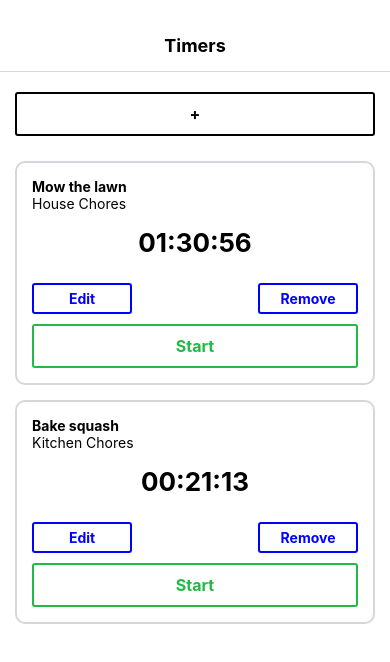
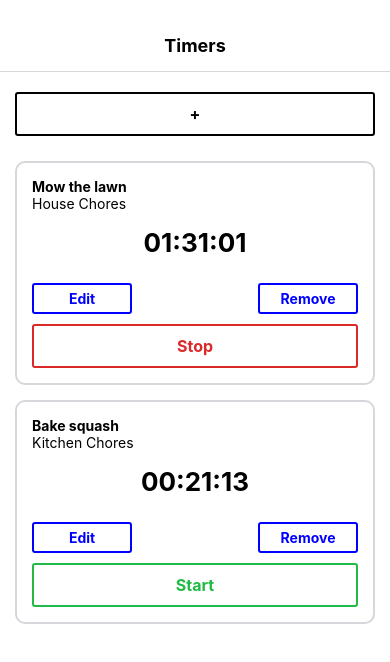
Before and after one commit to uzerp2/timeTrackingV2, a React Native app: screen / in a window 390 px wide. Shown: the top 662 px of the page. Built offline with nearby package versions, Linux system fonts and the light colour scheme.

Commit message:
// 6-ой урок

```diff
--- a/App.js
+++ b/App.js
@@ -423,17 +423,149 @@
 
 
 
+// ////////////////////////////////////////////////////////////////////////////////////////
+// // 5-ый урок
+
+// import React from 'react';
+// import uuidv4 from 'uuid/v4';
+
+// import { StyleSheet, View, ScrollView, Text } from 'react-native';
+
+// import { newTimer } from './src/time-tracking/utils/TimerUtils';
+// import EditableTimer from './src/time-tracking/5/components/EditableTimer';
+// import ToggleableTimerForm from './src/time-tracking/5/components/ToggleableTimerForm';
+
+// export default class App extends React.Component {
+//   state = {
+//     timers: [
+//       {
+//         title: 'Mow the lawn',
+//         project: 'House Chores',
+//         id: uuidv4(),
+//         elapsed: 5456099,
+//         isRunning: true,
+//       },
+//       {
+//         title: 'Bake squash',
+//         project: 'Kitchen Chores',
+//         id: uuidv4(),
+//         elapsed: 1273998,
+//         isRunning: false,
+//       },
+//     ],
+//   };
+
+//   handleCreateFormSubmit = timer => {
+//     const { timers } = this.state;
+
+//     this.setState({
+//       timers: [newTimer(timer), ...timers],
+//     });
+//   };
+
+//   handleFormSubmit = attrs => {
+//     const { timers } = this.state;
+
+//     this.setState({
+//       timers: timers.map(timer => {
+//         if (timer.id === attrs.id) {
+//           const { title, project } = attrs;
+
+//           return {
+//             ...timer,
+//             title,
+//             project,
+//           };
+//         }
+
+//         return timer;
+//       }),
+//     });
+//   };
+
+//   handleRemovePress = timerId => {
+//     this.setState({
+//       timers: this.state.timers.filter(t => t.id !== timerId),
+//     });
+//   };
+
+//   render() {
+//     const { timers } = this.state;
+
+//     return (
+//       <View style={styles.appContainer}>
+//         <View style={styles.titleContainer}>
+//           <Text style={styles.title}>Timers</Text>
+//         </View>
+//         <ScrollView style={styles.timerList}>
+//           <ToggleableTimerForm
+//             onFormSubmit={this.handleCreateFormSubmit}
+//           />
+//           {timers.map(
+//             ({ title, project, id, elapsed, isRunning }) => (
+//               <EditableTimer
+//                 key={id}
+//                 id={id}
+//                 title={title}
+//                 project={project}
+//                 elapsed={elapsed}
+//                 isRunning={isRunning}
+//                 onFormSubmit={this.handleFormSubmit}
+//                 onRemovePress={this.handleRemovePress}
+//               />
+//             ),
+//           )}
+//         </ScrollView>
+//       </View>
+//     );
+//   }
+// }
+
+// const styles = StyleSheet.create({
+//   appContainer: {
+//     flex: 1,
+//   },
+//   titleContainer: {
+//     paddingTop: 35,
+//     paddingBottom: 15,
+//     borderBottomWidth: 1,
+//     borderBottomColor: '#D6D7DA',
+//   },
+//   title: {
+//     fontSize: 18,
+//     fontWeight: 'bold',
+//     textAlign: 'center',
+//   },
+//   timerList: {
+//     paddingBottom: 15,
+//   },
+// });
+
+
+
+
+
+
+
+
+
 ////////////////////////////////////////////////////////////////////////////////////////
-// 5-ый урок
+// 6-ый урок
 
 import React from 'react';
 import uuidv4 from 'uuid/v4';
 
-import { StyleSheet, View, ScrollView, Text } from 'react-native';
+import {
+  StyleSheet,
+  View,
+  ScrollView,
+  Text,
+  KeyboardAvoidingView,
+} from 'react-native';
 
 import { newTimer } from './src/time-tracking/utils/TimerUtils';
-import EditableTimer from './src/time-tracking/5/components/EditableTimer';
-import ToggleableTimerForm from './src/time-tracking/5/components/ToggleableTimerForm';
+import EditableTimer from './src/time-tracking/6/components/EditableTimer';
+import ToggleableTimerForm from './src/time-tracking/6/components/ToggleableTimerForm';
 
 export default class App extends React.Component {
   state = {
@@ -454,6 +586,29 @@
       },
     ],
   };
+
+  componentDidMount() {
+    const TIME_INTERVAL = 1000;
+
+    this.intervalId = setInterval(() => {
+      const { timers } = this.state;
+
+      this.setState({
+        timers: timers.map(timer => {
+          const { elapsed, isRunning } = timer;
+
+          return {
+            ...timer,
+            elapsed: isRunning ? elapsed + TIME_INTERVAL : elapsed,
+          };
+        }),
+      });
+    }, TIME_INTERVAL);
+  }
+
+  componentWillUnmount() {
+    clearInterval(this.intervalId);
+  }
 
   handleCreateFormSubmit = timer => {
     const { timers } = this.state;
@@ -489,6 +644,27 @@
     });
   };
 
+  toggleTimer = timerId => {
+    this.setState(prevState => {
+      const { timers } = prevState;
+
+      return {
+        timers: timers.map(timer => {
+          const { id, isRunning } = timer;
+
+          if (id === timerId) {
+            return {
+              ...timer,
+              isRunning: !isRunning,
+            };
+          }
+
+          return timer;
+        }),
+      };
+    });
+  };
+
   render() {
     const { timers } = this.state;
 
@@ -497,7 +673,11 @@
         <View style={styles.titleContainer}>
           <Text style={styles.title}>Timers</Text>
         </View>
-        <ScrollView style={styles.timerList}>
+        <KeyboardAvoidingView
+          behavior="padding"
+          style={styles.timerListContainer}
+        >
+          <ScrollView contentContainerStyle={styles.timerList}>
             <ToggleableTimerForm
               onFormSubmit={this.handleCreateFormSubmit}
             />
@@ -512,10 +692,13 @@
                   isRunning={isRunning}
                   onFormSubmit={this.handleFormSubmit}
                   onRemovePress={this.handleRemovePress}
+                  onStartPress={this.toggleTimer}
+                  onStopPress={this.toggleTimer}
                 />
               ),
             )}
           </ScrollView>
+        </KeyboardAvoidingView>
       </View>
     );
   }
@@ -536,6 +719,9 @@
     fontWeight: 'bold',
     textAlign: 'center',
   },
+  timerListContainer: {
+    flex: 1,
+  },
   timerList: {
     paddingBottom: 15,
   },
--- a/src/time-tracking/6/components/Timer.js
+++ b/src/time-tracking/6/components/Timer.js
@@ -1,7 +1,7 @@
 import React from 'react';
 import { StyleSheet, View, Text } from 'react-native';
 
-import { millisecondsToHuman } from '../utils/TimerUtils';
+import { millisecondsToHuman } from '../../utils/TimerUtils';
 import TimerButton from './TimerButton';
 
 export default class Timer extends React.Component {
```
Lines whose indentation alone changed are shown as unchanged.
